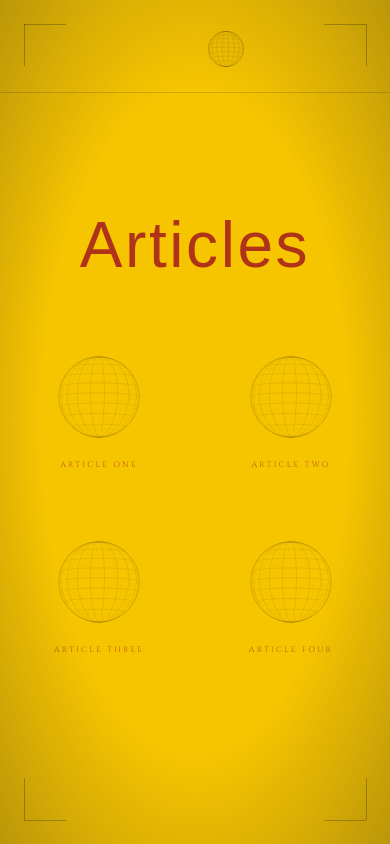
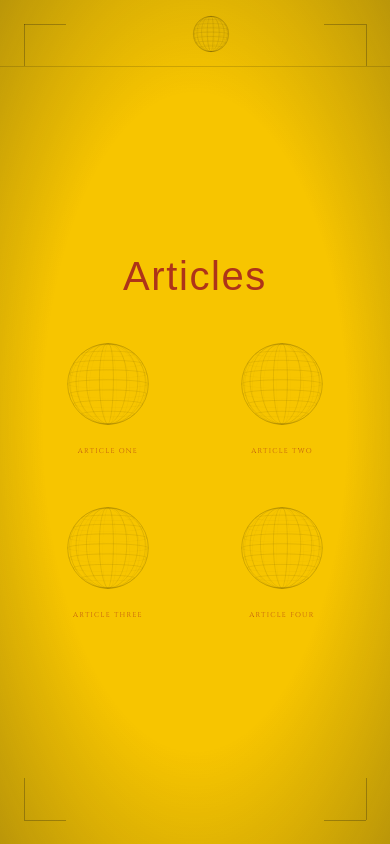
Before and after one commit to jumannji/NANOSPHERE, a Next.js app: page /articles in a window 390 px wide. Built offline with nearby package versions, Linux system fonts and the light colour scheme; a web font is replaced by a local one.

Commit message:
mobile and tablet optimization

```diff
--- a/app/articles/page.tsx
+++ b/app/articles/page.tsx
@@ -13,43 +13,24 @@ export default function ArticlesPage() {
       <CornerBrackets />
       <div className="vignette" />
 
-      <main
-        style={{
-          display: 'flex',
-          flexDirection: 'column',
-          alignItems: 'center',
-          justifyContent: 'center',
-          minHeight: '100vh',
-          paddingTop: 96,
-          paddingBottom: 72,
-          gap: 72,
-        }}
-      >
-        {/* Page title — same style as homepage logo */}
+      <main className="articles-main">
         <h1
           style={{
             fontFamily: 'var(--font-italiana), serif',
             fontWeight: 400,
-            fontSize: 'clamp(64px, 9vw, 140px)',
+            fontSize: 'clamp(40px, 9vw, 140px)',
             letterSpacing: '0.04em',
             color: 'var(--logo-ink)',
             userSelect: 'none',
             margin: 0,
             lineHeight: 1,
+            textAlign: 'center',
           }}
         >
           Articles
         </h1>
 
-        {/* 2×2 sphere grid */}
-        <div
-          style={{
-            display: 'grid',
-            gridTemplateColumns: 'repeat(2, 1fr)',
-            gap: '64px 96px',
-            justifyItems: 'center',
-          }}
-        >
+        <div className="articles-grid">
           {ARTICLES.map(article => (
             <ArticleSphere
               key={article.slug}
--- a/app/globals.css
+++ b/app/globals.css
@@ -35,6 +35,7 @@
 html, body {
   height: 100%;
   width: 100%;
+  overflow-x: hidden;
   background: var(--bg);
   color: var(--ink);
   font-family: var(--font-italiana), serif;
@@ -42,6 +43,9 @@ html, body {
   -webkit-font-smoothing: antialiased;
   -moz-osx-font-smoothing: grayscale;
 }
+
+/* Eliminate 300ms tap delay on iOS for all interactive elements */
+a, button { touch-action: manipulation; }
 
 /* ---------- Nav ---------- */
 nav {
@@ -119,7 +123,11 @@ nav {
 .nav-links a.pill:hover .pill-label { color: #fafafa; }
 
 .nav-sphere {
-  display: block;
+  display: inline-flex;
+  align-items: center;
+  justify-content: center;
+  min-width: 44px;
+  min-height: 44px;
   line-height: 0;
   opacity: 0.72;
   transition: opacity 350ms ease, transform 350ms ease;
@@ -234,3 +242,104 @@ nav {
   text-transform: uppercase;
   max-width: 560px;
 }
+
+/* ---------- Articles page layout ---------- */
+.articles-main {
+  display: flex;
+  flex-direction: column;
+  align-items: center;
+  justify-content: center;
+  min-height: 100vh;
+  padding-top: 96px;
+  padding-bottom: 72px;
+  padding-left: 24px;
+  padding-right: 24px;
+  gap: 72px;
+}
+
+.articles-grid {
+  display: grid;
+  grid-template-columns: repeat(2, 1fr);
+  gap: 64px 96px;
+  justify-items: center;
+  width: 100%;
+  max-width: 480px;
+}
+
+/* ---------- Responsive ---------- */
+
+/* Tablet — 768px */
+@media (max-width: 768px) {
+  nav {
+    padding: 18px 24px 14px;
+    gap: 14px;
+  }
+  .nav-links {
+    gap: 36px;
+    font-size: 9px;
+    letter-spacing: 0.18em;
+  }
+}
+
+/* Mobile — 480px (covers iPhone 14 at 390px and similar) */
+@media (max-width: 480px) {
+  nav {
+    padding: 12px 16px 10px;
+    gap: 10px;
+  }
+  .nav-links {
+    gap: 16px;
+    font-size: 8px;
+    letter-spacing: 0.1em;
+  }
+  /* Larger tap targets for nav links */
+  .nav-links a {
+    padding: 12px 4px;
+  }
+  .nav-links a.pill {
+    padding: 8px 14px;
+  }
+
+  .page-content {
+    padding: 88px 20px 48px;
+  }
+  .page-title {
+    font-size: clamp(32px, 9vw, 80px);
+    margin-bottom: 28px;
+  }
+  .page-body {
+    font-size: 10px;
+    letter-spacing: 0.14em;
+  }
+
+  .articles-main {
+    padding-top: 80px;
+    padding-bottom: 48px;
+    padding-left: 16px;
+    padding-right: 16px;
+    gap: 40px;
+  }
+  .articles-grid {
+    gap: 44px 28px;
+    max-width: 320px;
+  }
+
+  .article-sphere-label {
+    font-size: 7px;
+    letter-spacing: 0.18em;
+  }
+}
+
+/* Very small phones — 360px */
+@media (max-width: 360px) {
+  .nav-links {
+    gap: 10px;
+    font-size: 7px;
+    letter-spacing: 0.06em;
+  }
+  .articles-grid {
+    grid-template-columns: 1fr;
+    gap: 40px;
+    max-width: 160px;
+  }
+}
--- a/app/layout.tsx
+++ b/app/layout.tsx
@@ -1,4 +1,4 @@
-import type { Metadata } from 'next'
+import type { Metadata, Viewport } from 'next'
 import { Cinzel, Italiana, Press_Start_2P } from 'next/font/google'
 import './globals.css'
 
@@ -23,6 +23,11 @@ const pressStart2P = Press_Start_2P({
   display: 'swap',
 })
 
+export const viewport: Viewport = {
+  width: 'device-width',
+  initialScale: 1,
+}
+
 export const metadata: Metadata = {
   title: 'NanoSphere — Cultural Transmission',
   description: 'NanoSphere — Cultural Transmission',
```
